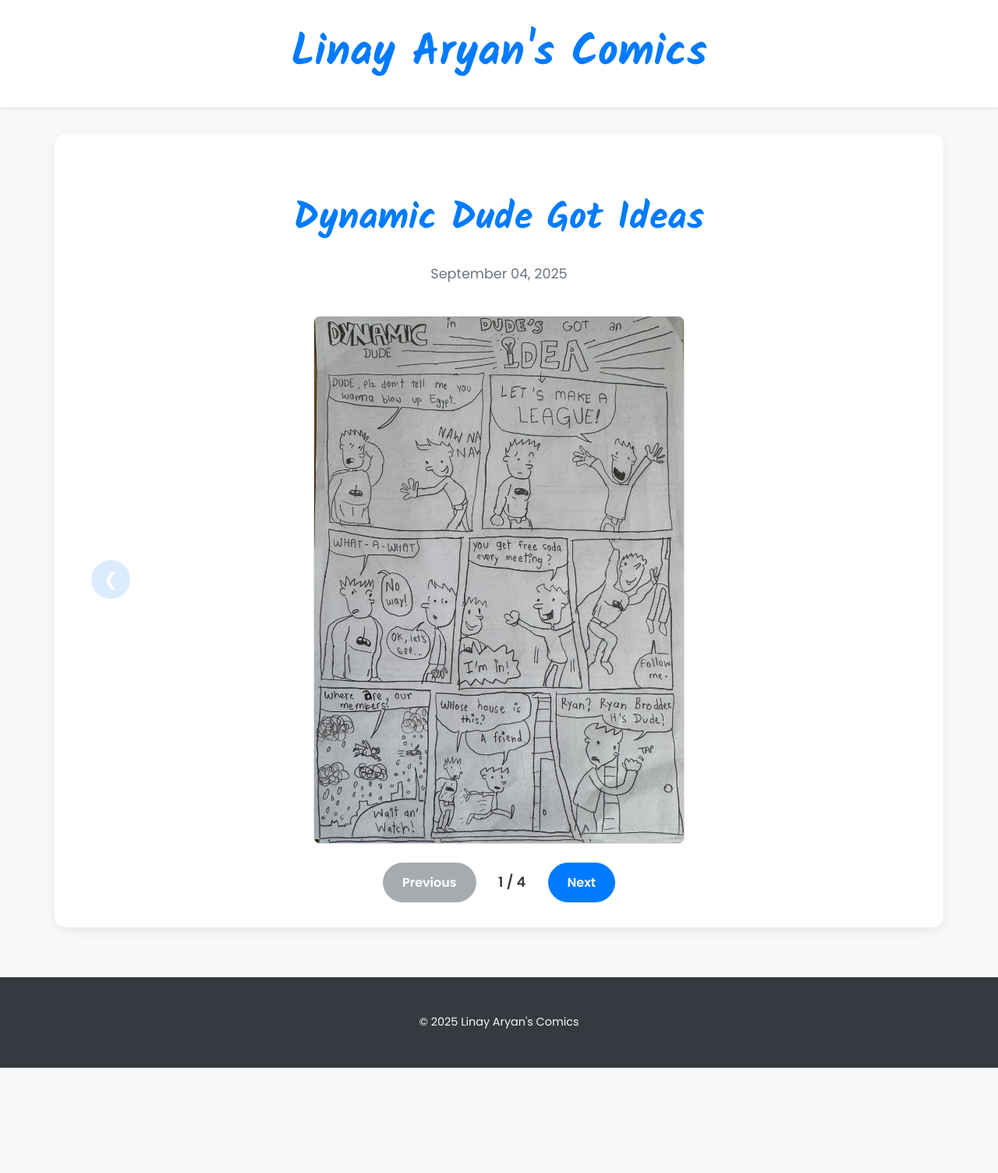
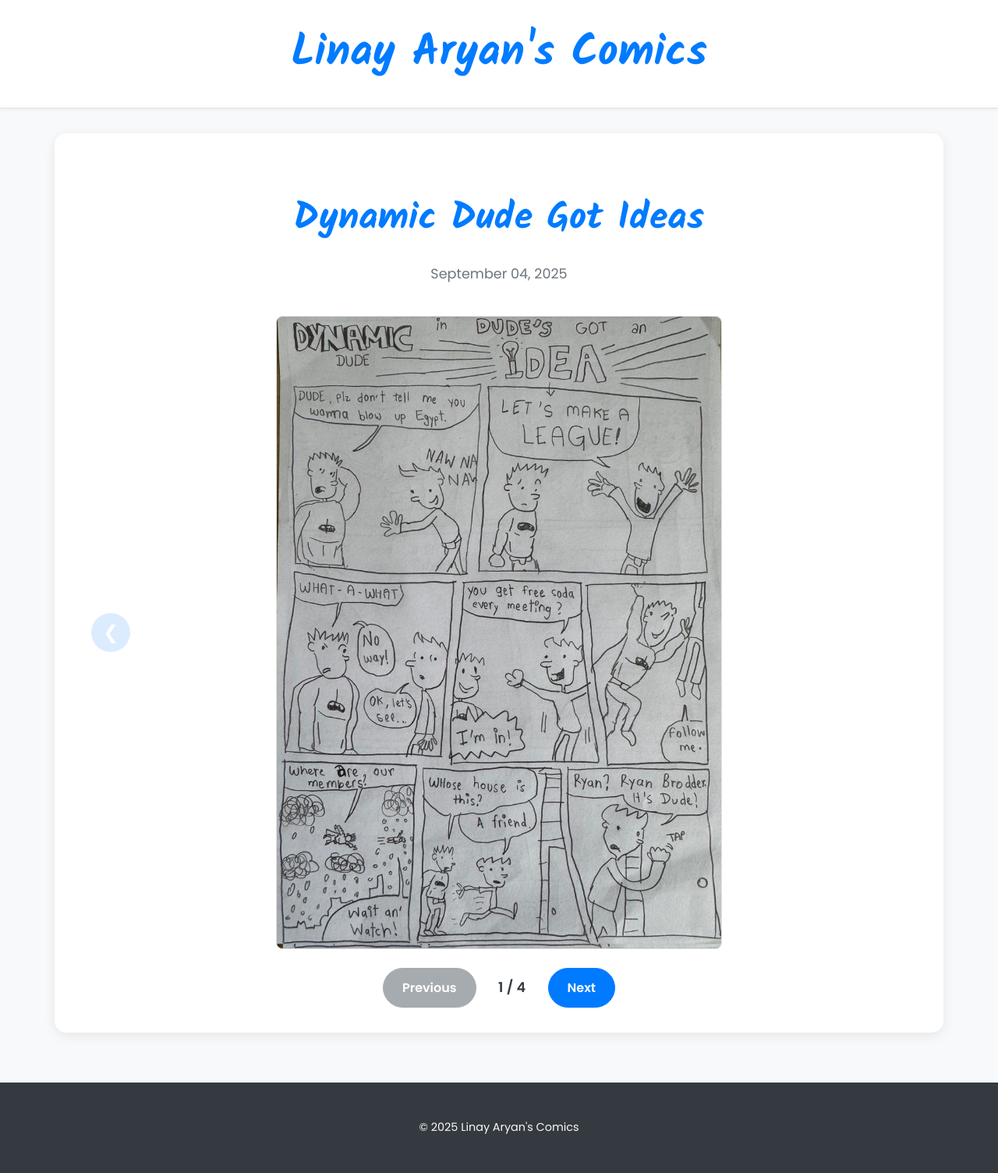
Before and after one commit to harishbn/linay-comics, a Jekyll site: the page built from _comics/comic1.md, in a window 1280 px wide. Shown: the whole page at 78% size. Built offline with Jekyll 4.4.1, drawn with Linux system fonts in a browser that asks for light colours; before the commit the page ends 1369 px from its top, so only the background shows below that.

Commit message:
increase comic height

```diff
--- a/assets/css/style.css
+++ b/assets/css/style.css
@@ -131,7 +131,7 @@ footer {
 
 .strip img {
     max-width: 100%;
-    max-height: 75vh;
+    max-height: 90vh;
     height: auto;
     border-radius: 8px;
     display: block;
```
